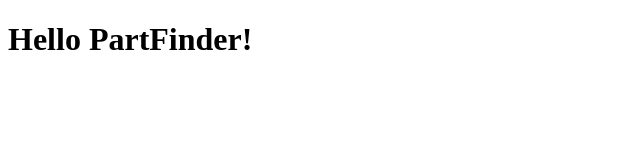
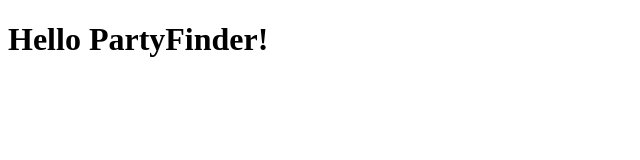
Before and after one commit to Fermento99/party-finder-2, a React (Create React App) app in the folder frontend/: page / in a window 1280 px wide. Shown: the top 160 px of the page, without its empty margins (0-640 px from the left). Built offline with nearby package versions, Linux system fonts and the light colour scheme.

Commit message:
fix typo

```diff
--- a/frontend/src/App.tsx
+++ b/frontend/src/App.tsx
@@ -1,3 +1,3 @@
 export const App = () => {
-  return <h1>Hello PartFinder!</h1>;
+  return <h1>Hello PartyFinder!</h1>;
 };
```
